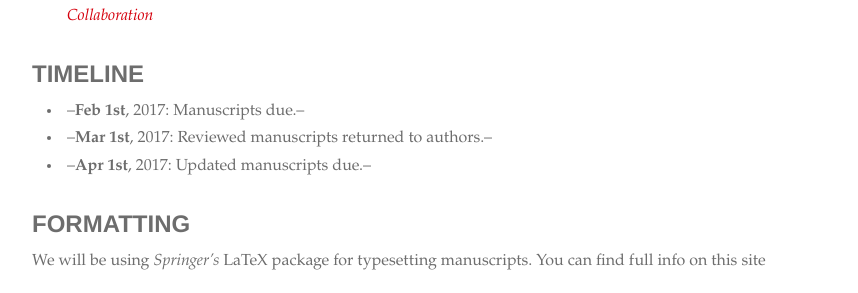
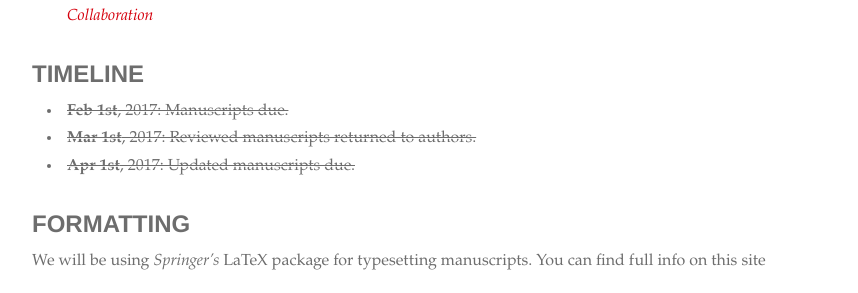
Before and after one commit to socialcontagionbook/socialcontagionbook.github.io, a Jekyll site: the page built from index.md, in a window 1280 px wide and 900 px high, scrolled down 1047 px. Shown: the part 157-450 px from the top of the window, without its empty margins (208-1066 px from the left). Built offline with Jekyll 4.4.1, drawn with Linux system fonts in a browser that asks for light colours; some web fonts are replaced; our own code applies the rules of GitHub Pages for plain Markdown files.

```diff
--- a/index.md
+++ b/index.md
@@ -40,9 +40,9 @@ This page contains information for authors of the forthcoming _Spreading Dynamic
 
 # Timeline
 
-* --**Feb 1st**, 2017: Manuscripts due.--
-* --**Mar 1st**, 2017: Reviewed manuscripts returned to authors.--
-* --**Apr 1st**, 2017: Updated manuscripts due.--
+* ~~**Feb 1st**, 2017: Manuscripts due.~~
+* ~~**Mar 1st**, 2017: Reviewed manuscripts returned to authors.~~
+* ~~**Apr 1st**, 2017: Updated manuscripts due.~~
 
 # Formatting
 We will be using _Springer's_ LaTeX package for typesetting manuscripts. You can find full info on this site
```
